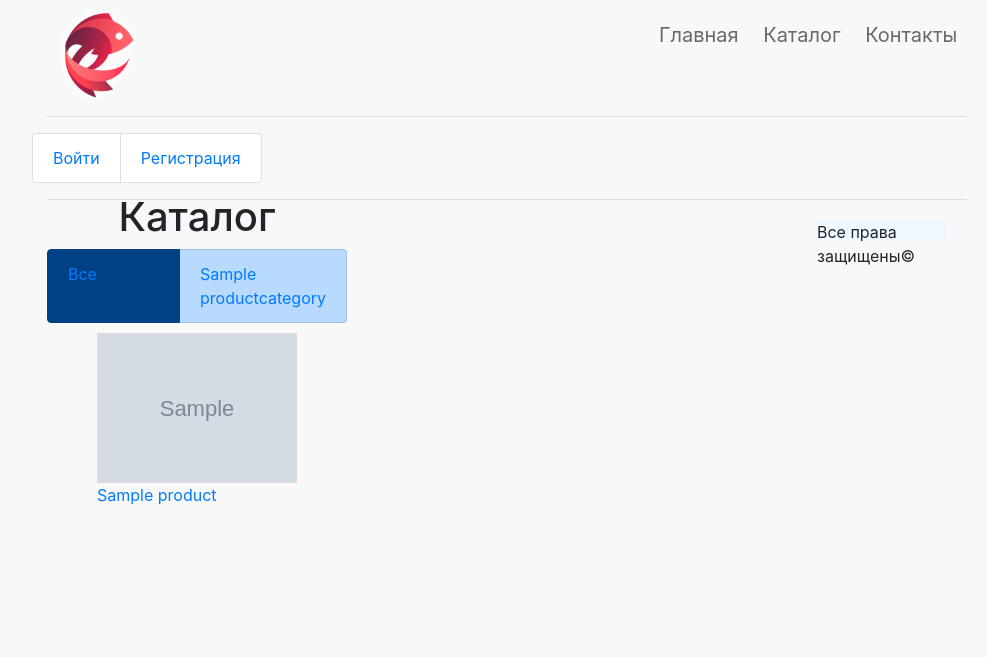
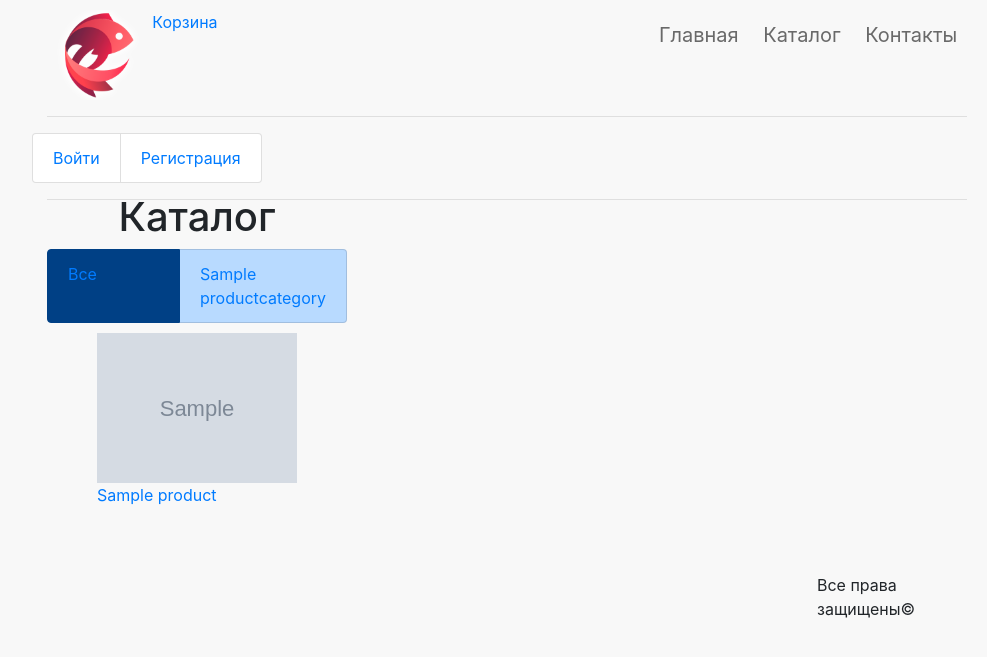
Before and after one commit to cteiibi4/django_hw, a Django app: page /catalog/ in a window 1280 px wide. Shown: the top 657 px of the page, without its empty margins (133-1120 px from the left). Run offline with Django 3.2, Linux system fonts and the light colour scheme; tables that the repository leaves empty hold one stand-in row (values such as "Sample post"); grey boxes marked "Sample" are stand-in pictures; some libraries are stand-ins or nearby versions.

Commit message:
Закончил с корзиной

```diff
--- a/mainapp/templates/mainapp/includes/inc_menu.html
+++ b/mainapp/templates/mainapp/includes/inc_menu.html
@@ -1,5 +1,10 @@
         <div class="header">
                 <div class="header logo"><img src="/static/img/logo.png/" alt="logo"></div>
+                <div class="header logo"><a href="{% url 'basket:index'%}"
+                                    class="{% if request.resolver_match.url_name == 'main' %}
+                                    current
+                                    {% endif %}">
+                                Корзина</a></li> </div>
                     <div class="header menu_div">
                          <ul class="menu">
                              <li><a href="{% url 'main'%}"
--- a/static/css/styles.css
+++ b/static/css/styles.css
@@ -154,9 +154,8 @@ p {
     height: 150px;
 }
 .foother {
-    position: relative;
+    float: left;
     height: 20px;
-    background-color: aliceblue;
     margin-right: 20px;
     margin-left: 770px;
     margin-top: 20px
```
